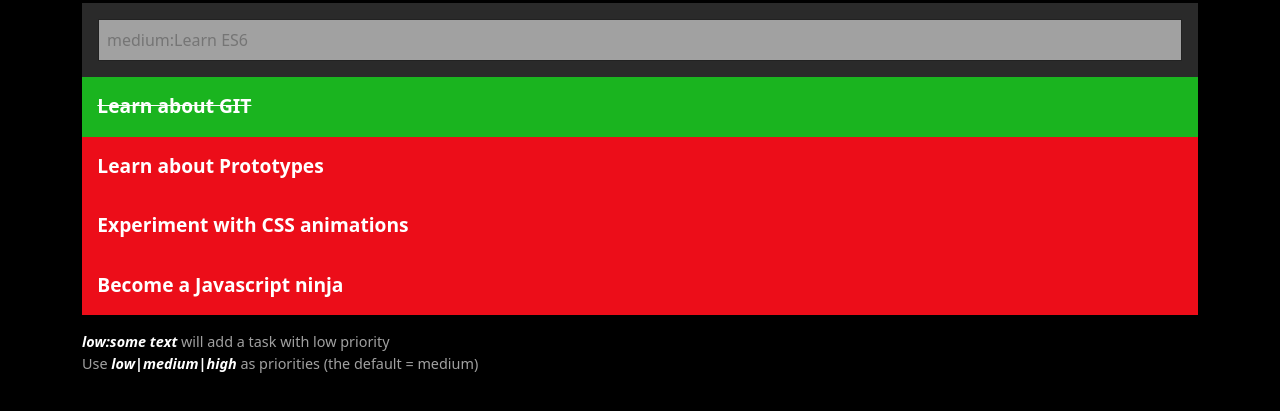
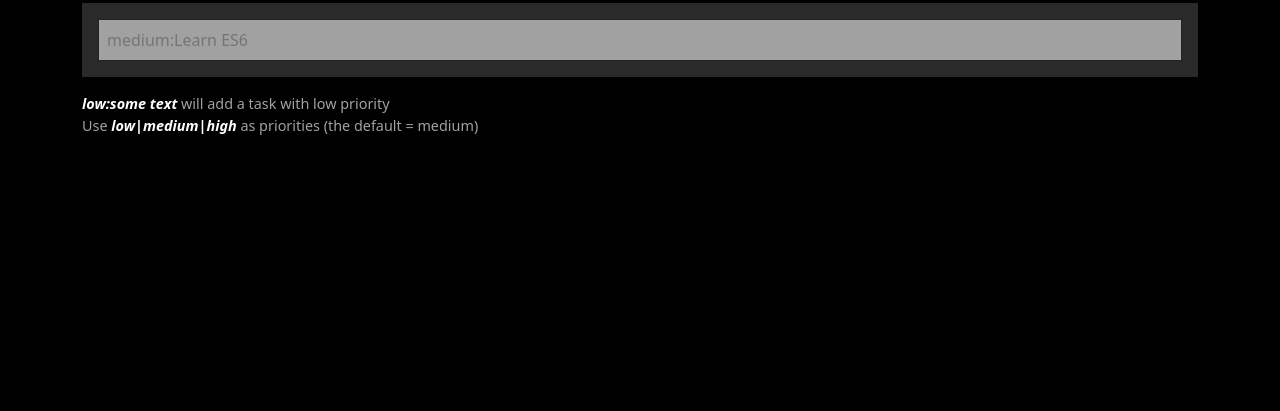
Before and after one commit to jeffasseur/2IMD-webtechadvanced-portfolio, a website built with Vite: page lab3/index.html in a window 1280 px wide. Shown: the part 85-496 px from the top of the page. Built offline with nearby package versions, Linux system fonts and the light colour scheme.

Commit message:
feat: cleaned up html > deleted hard coded list items from #todo-list

```diff
--- a/lab3/index.html
+++ b/lab3/index.html
@@ -22,12 +22,7 @@
         <input placeholder="medium:Learn ES6" type="text" id="add-item-text" />
       </div>
       <ul id="todo-list">
-        <li class="prior-high done">Learn about GIT</li>
-        <li class="prior-high">Learn about Prototypes</li>
-        <li class="prior-high">
-          Experiment with CSS animations
-        </li>
-        <li class="prior-high">Become a Javascript ninja</li>
+
       </ul>
 
       <div class="help">
```
